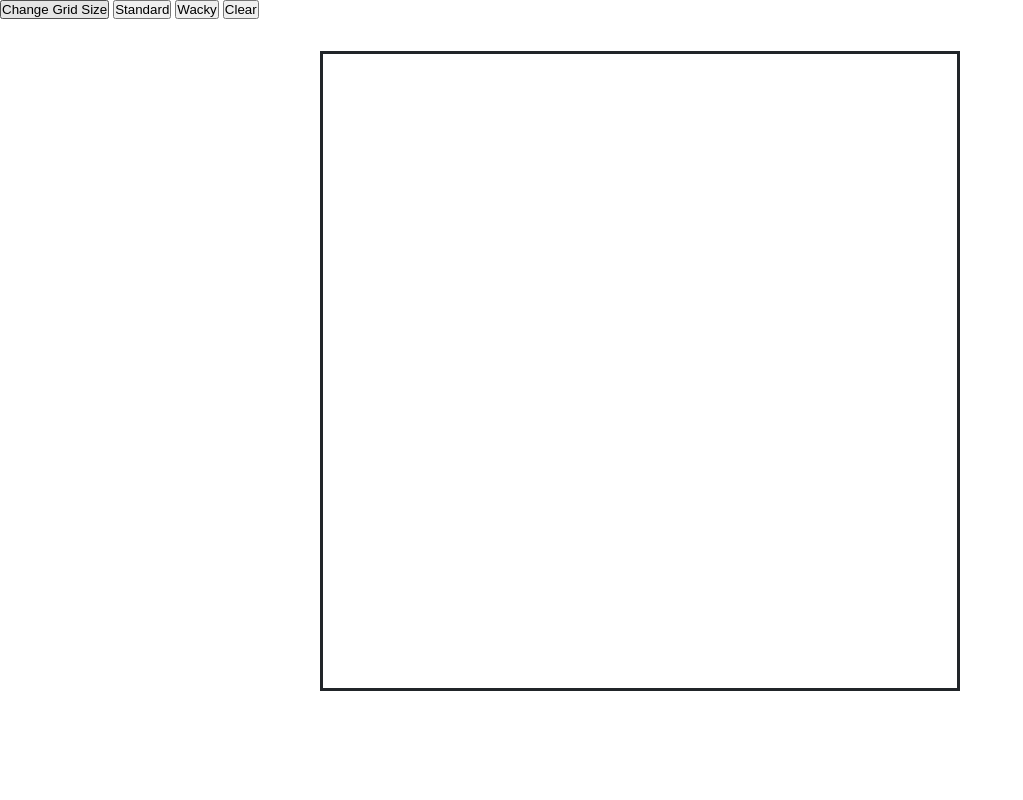
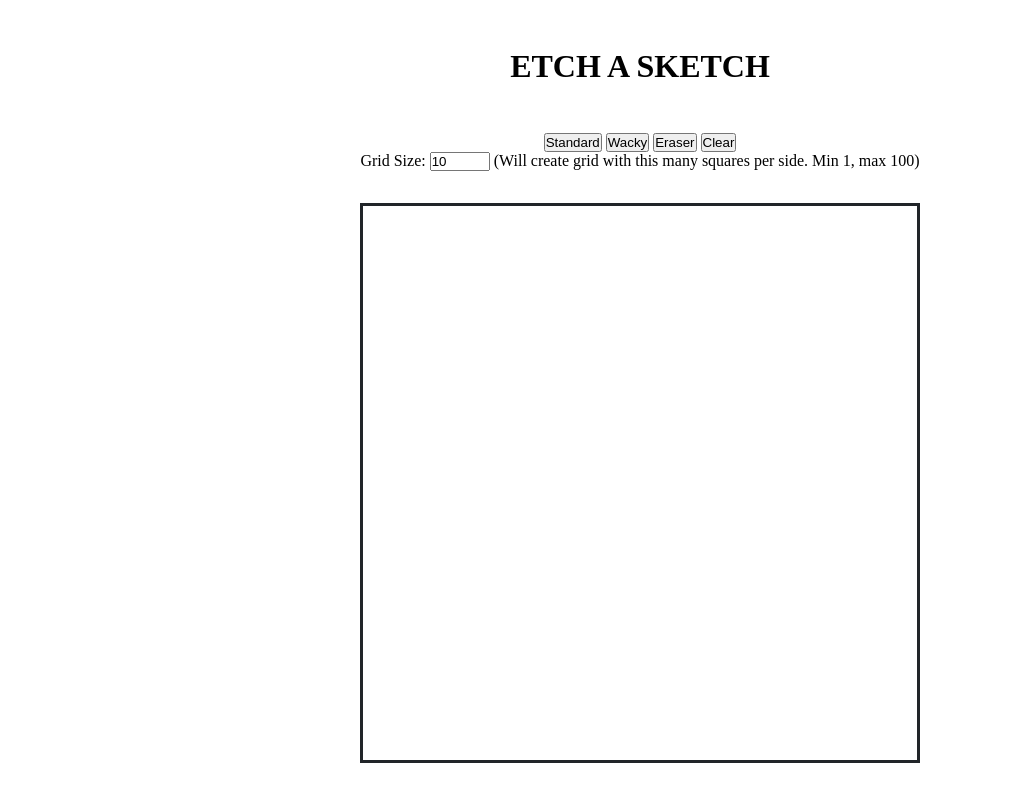
Before and after one commit to bsul24/etch-a-sketch, a plain HTML site: page index.html in a window 1280 px wide. Shown: the whole page, without its empty margins (0-1023 px from the left). Drawn offline with Linux system fonts and the light colour scheme.

Commit message:
Add an eraser button, add an input field to change grid size

```diff
--- a/index.html
+++ b/index.html
@@ -10,11 +10,24 @@
   </head>
   <body>
     <header class="header">
-      <button class="grid-btn">Change Grid Size</button>
-      <button class="standard-btn">Standard</button>
-      <button class="wacky-btn">Wacky</button>
-      <button class="clear">Clear</button>
+      <h1>Etch a Sketch</h1>
     </header>
+    <div class="functions">
+      <div class="buttons">
+        <button class="standard-btn">Standard</button>
+        <button class="wacky-btn">Wacky</button>
+        <button class="erase-btn">Eraser</button>
+        <button class="clear">Clear</button>
+      </div>
+      <div class="grid-selection">
+        <p>Grid Size:&nbsp;</p>
+        <input class="grid-input" type="number" min="1" max="100" value="10" />
+        <p>
+          &nbsp;(Will create grid with this many squares per side. Min 1, max
+          100)
+        </p>
+      </div>
+    </div>
     <div class="container"></div>
   </body>
 </html>
--- a/script.js
+++ b/script.js
@@ -1,31 +1,24 @@
 "use strict";
 
 const container = document.querySelector(".container");
+let squares = document.querySelectorAll(".square");
 const gridBtn = document.querySelector(".grid-btn");
 const standardBtn = document.querySelector(".standard-btn");
 const wackyBtn = document.querySelector(".wacky-btn");
+const eraseBtn = document.querySelector(".erase-btn");
 const clearBtn = document.querySelector(".clear");
+const gridInput = document.querySelector(".grid-input");
 let gridSize = 10;
 let drawType = "standard";
 let mouseClicked = false;
 
-const getGridSize = function () {
-  const size = +prompt(
-    "Please enter grid size. Enter a number between 1 and 100.",
-    ""
-  );
-
-  if (size > 0 && size < 101) {
-    gridSize = size;
+const createGrid = function (e) {
+  const gridSize = gridInput.value;
+  if (!(gridSize > 0 && gridSize < 101)) {
+    alert("Please input a number between 1 and 100");
     return;
   }
-
-  getGridSize();
-};
-
-const createGrid = function (e) {
-  if (e.target === gridBtn) getGridSize();
-
+  gridInput.blur();
   container.innerHTML = "";
   const width = 100 / gridSize;
   for (let i = 0; i < gridSize; i++) {
@@ -41,11 +34,8 @@ const createGrid = function (e) {
     }
     container.appendChild(row);
   }
-};
-
-const clearGrid = function () {
-  const squares = document.querySelectorAll(".square");
-  squares.forEach((square) => (square.style.backgroundColor = "#fff"));
+  squares = document.querySelectorAll(".square");
+  drawType = "standard";
 };
 
 const startDrawing = function (e) {
@@ -63,7 +53,7 @@ const changeDrawingType = function (e) {
 
   if (e.target === wackyBtn) drawType = "wacky";
 
-  console.log(drawType);
+  if (e.target === eraseBtn) drawType = "erase";
 };
 
 const changeColor = function (e) {
@@ -74,6 +64,8 @@ const changeColor = function (e) {
 
   if (drawType === "wacky")
     square.style.backgroundColor = `rgb(${generateRandomRGB()})`;
+
+  if (drawType === "erase") square.style.backgroundColor = "#fff";
 };
 
 const generateRandomRGB = function () {
@@ -87,8 +79,10 @@ const generateRandomRGB = function () {
 // Event listeners
 container.addEventListener("mousedown", startDrawing);
 container.addEventListener("mouseup", stopDrawing);
-gridBtn.addEventListener("click", createGrid);
+gridInput.addEventListener("change", createGrid);
 standardBtn.addEventListener("click", changeDrawingType);
 wackyBtn.addEventListener("click", changeDrawingType);
-clearBtn.addEventListener("click", clearGrid);
+eraseBtn.addEventListener("click", changeDrawingType);
+// Have found that fastest way to clear grid so far is just to make a new one
+clearBtn.addEventListener("click", createGrid);
 window.addEventListener("DOMContentLoaded", createGrid);
--- a/style.css
+++ b/style.css
@@ -9,8 +9,25 @@
   border: 3px solid #212529;
   display: flex;
   flex-direction: column;
-  width: 80vmin;
-  height: 80vmin;
+  width: 70vmin;
+  height: 70vmin;
+}
+
+.header {
+  text-transform: uppercase;
+  text-align: center;
+  padding: 3rem 0;
+}
+
+.functions {
+  display: flex;
+  flex-direction: column;
+  align-items: center;
+  margin: 0 3rem;
+}
+
+.grid-selection {
+  display: flex;
 }
 
 .row {
@@ -18,11 +35,3 @@
   width: 100%;
   height: 100%;
 }
-
-.square {
-  transition: all 0.11s;
-}
-
-.selected {
-  background-color: #212529;
-}
```
